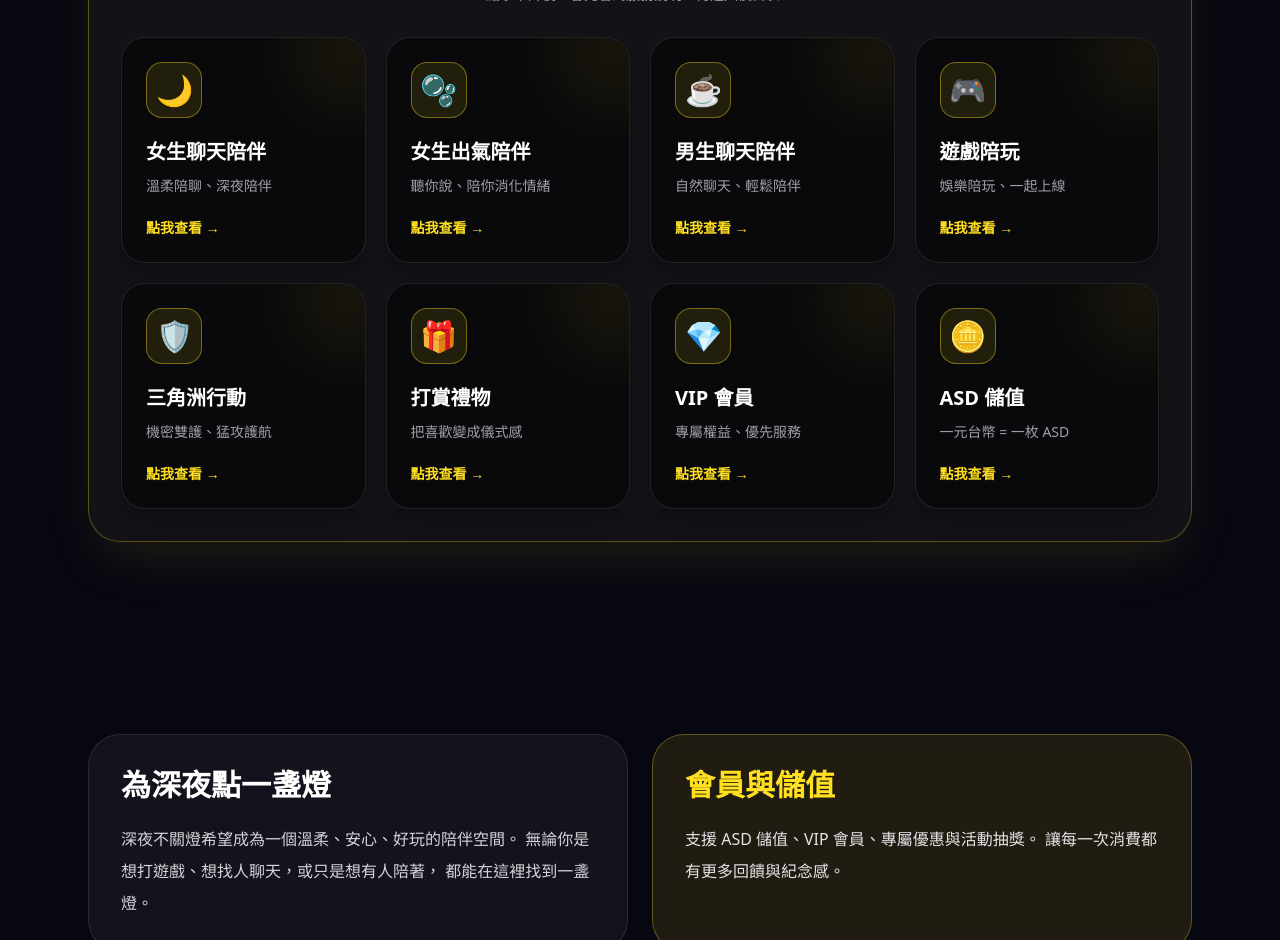
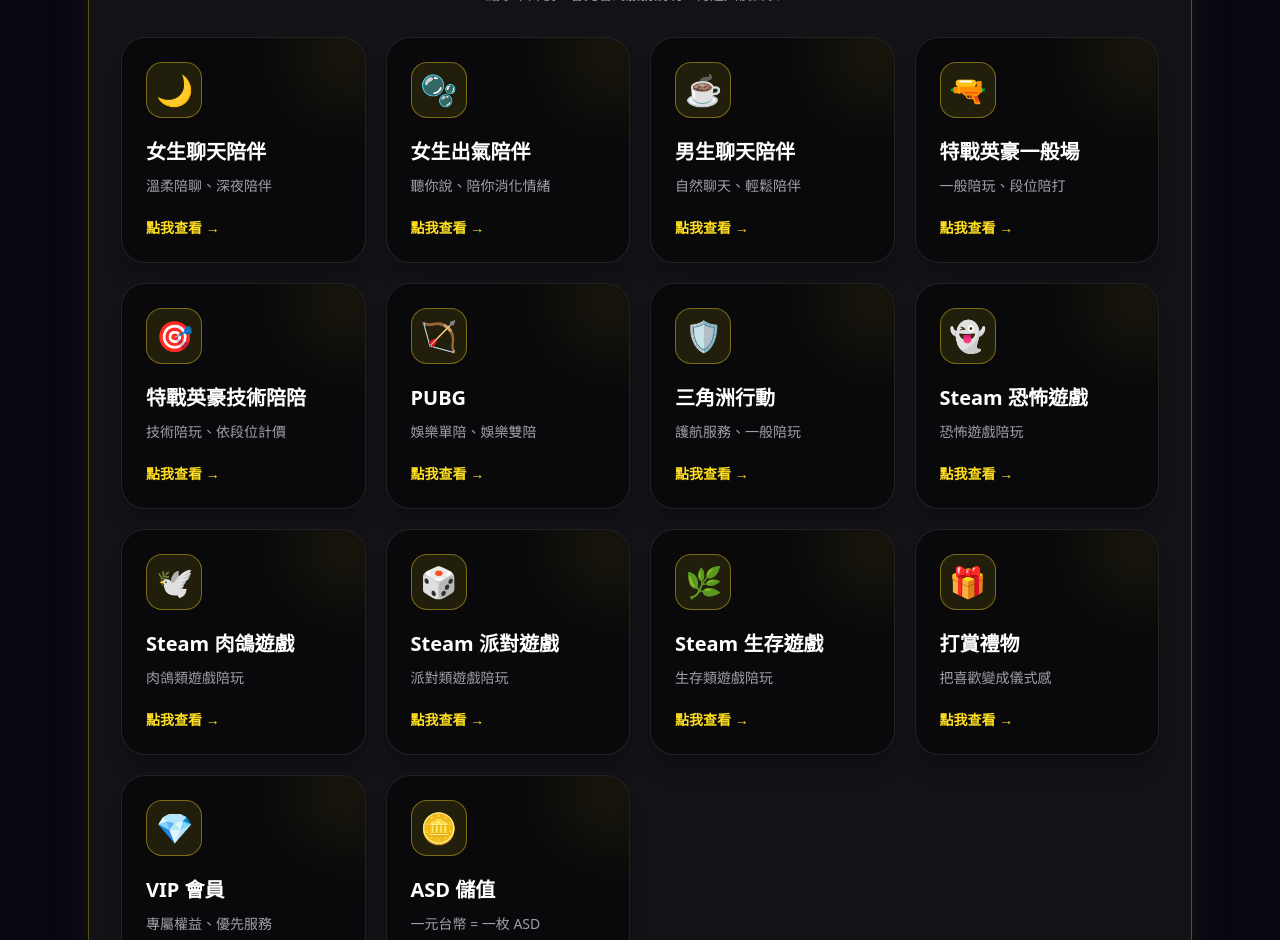
Before and after one commit to moxu09/wearestilllhere, a Next.js app: page / in a window 1280 px wide. Shown: the part 1860-2800 px from the top of the page. Built offline with nearby package versions, Linux system fonts and the light colour scheme.

Commit message:
縮小 detail 預約按鈕版面

```diff
--- a/app/components/PriceExplorer.tsx
+++ b/app/components/PriceExplorer.tsx
@@ -63,36 +63,267 @@ const categories: PriceCategory[] = [
     ],
   },
   {
-    id: "game",
-    emoji: "🎮",
-    title: "遊戲陪玩",
-    subtitle: "娛樂陪玩、一起上線",
+    id: "valorant-normal",
+    emoji: "🔫",
+    title: "特戰英豪一般場",
+    subtitle: "一般陪玩、段位陪打",
     description:
-      "適合想找人一起玩遊戲、雙排、組隊、破冰，或是單純想讓遊戲過程更熱鬧的闆闆。",
-    suitable: ["想找人一起玩", "想雙排或組隊", "不想一個人打遊戲", "想要歡樂氣氛"],
+      "適合想找人一起打特戰英豪、輕鬆上線、雙排或依照段位安排陪玩的闆闆。",
+    suitable: [
+      "想找人一起打瓦",
+      "想輕鬆雙排",
+      "想照段位安排陪玩",
+      "不想一個人排",
+    ],
     prices: [
-      { name: "單陪", price: "99 / 289 / 459 元" },
-      { name: "雙陪", price: "180 / 499 元" },
-      { name: "特殊方案", price: "888 元" },
+      {
+        name: "一般場",
+        price: "250 元 / 小時",
+      },
+      {
+        name: "黃金含以下",
+        price: "250 元 / 小時",
+      },
+      {
+        name: "白金",
+        price: "260 元 / 小時",
+      },
+      {
+        name: "鑽石",
+        price: "270 元 / 小時",
+      },
+      {
+        name: "超凡",
+        price: "310 元 / 小時",
+      },
+      {
+        name: "超凡以上",
+        price: "請查看技術陪陪",
+      },
     ],
   },
+
+  {
+    id: "valorant-tech",
+    emoji: "🎯",
+    title: "特戰英豪技術陪陪",
+    subtitle: "技術陪玩、依段位計價",
+    description:
+      "適合想找技術陪玩、需要更高段位陪打，或想依照需求安排技術陪陪的闆闆。",
+    suitable: [
+      "想找技術陪玩",
+      "想依段位安排",
+      "想要更穩定對局",
+      "需要高段位陪打",
+    ],
+    prices: [
+      {
+        name: "黃金",
+        price: "260 元 / 小時",
+        note: "含以下及匹配。",
+      },
+      {
+        name: "白金",
+        price: "180 元 / 局",
+      },
+      {
+        name: "鑽石",
+        price: "210 元 / 局",
+      },
+      {
+        name: "超凡",
+        price: "240 元 / 局",
+      },
+      {
+        name: "神話",
+        price: "300 元 / 局",
+      },
+      {
+        name: "輻能",
+        price: "請洽詢客服",
+      },
+    ],
+  },
+
+  {
+    id: "pubg",
+    emoji: "🏹",
+    title: "PUBG",
+    subtitle: "娛樂單陪、娛樂雙陪",
+    description:
+      "適合想找人一起吃雞、娛樂陪玩、語音互動，或深夜想找人一起組隊的闆闆。",
+    suitable: [
+      "想找人一起玩 PUBG",
+      "想語音互動",
+      "想單陪或雙陪",
+      "想要深夜陪伴",
+    ],
+    prices: [
+      {
+        name: "娛樂單陪｜1 場",
+        price: "99 元 / 場",
+      },
+      {
+        name: "娛樂單陪｜3 場",
+        price: "289 元 / 3 場",
+      },
+      {
+        name: "娛樂單陪｜5 場",
+        price: "459 元 / 5 場",
+      },
+      {
+        name: "娛樂雙陪｜1 場",
+        price: "180 元 / 場",
+      },
+      {
+        name: "娛樂雙陪｜3 場",
+        price: "499 元 / 3 場",
+      },
+      {
+        name: "娛樂雙陪｜5 場",
+        price: "888 元 / 5 場",
+      },
+      {
+        name: "深夜加成",
+        price: "00:00 後開始計算",
+        note: "300 元以下訂單金額加收 10%；300 元以上訂單金額加收 5%。",
+      },
+    ],
+  },
+
   {
     id: "delta",
     emoji: "🛡️",
     title: "三角洲行動",
-    subtitle: "機密雙護、猛攻護航",
+    subtitle: "護航服務、一般陪玩",
     description:
-      "適合需要護航、陪打、保底規劃，或想要更穩定遊戲體驗的闆闆。",
-    suitable: ["想要護航", "想打保底", "想穩定遊戲體驗", "想找熟悉玩法的人陪"],
+      "適合需要護航、陪打、保底規劃，或想要穩定完成任務與高價值物資帶出的闆闆。",
+    suitable: [
+      "想要護航",
+      "想打保底",
+      "想完成高強度任務",
+      "想找專業團隊陪玩",
+    ],
     prices: [
-      { name: "機密雙護｜無保", price: "600 元 / 小時" },
-      { name: "機密雙護｜保底 1000 萬", price: "800 元 / 小時" },
-      { name: "猛攻護航｜無保", price: "700 元 / 小時" },
-      { name: "猛攻護航｜保底 1800 萬", price: "1100 元 / 小時" },
       {
-        name: "保底補充",
-        price: "時間內未達到保底，重新計算",
-        note: "以第一把開局時間做計算；若時間到但對局未結束，當局仍計算保底內。",
+        name: "機密雙護｜基本無保",
+        price: "600 元 / 小時",
+      },
+      {
+        name: "機密雙護｜有保底",
+        price: "800 元 / 小時",
+        note: "保底金額：1000 萬。",
+      },
+      {
+        name: "猛攻護航｜基本無保",
+        price: "700 元 / 小時",
+      },
+      {
+        name: "猛攻護航｜有保底",
+        price: "1100 元 / 小時",
+        note: "保底金額：1800 萬。",
+      },
+      {
+        name: "一般陪玩",
+        price: "280 元 / 小時",
+      },
+      {
+        name: "3x3 方案",
+        price: "請洽談客服",
+        note: "依需求客製隊伍與戰術配置，價格另行評估。",
+      },
+      {
+        name: "補充說明",
+        price: "以第一把開局時間做計算",
+        note: "若是時間到但對局未結束，當局仍計算保底內。",
+      },
+    ],
+  },
+
+  {
+    id: "steam-horror",
+    emoji: "👻",
+    title: "Steam 恐怖遊戲",
+    subtitle: "恐怖遊戲陪玩",
+    description:
+      "適合想找人一起玩恐怖遊戲、壯膽、語音互動，或想一起被嚇的闆闆。",
+    suitable: [
+      "想玩恐怖遊戲",
+      "需要人陪壯膽",
+      "想語音互動",
+      "想一起被嚇",
+    ],
+    prices: [
+      {
+        name: "恐怖遊戲",
+        price: "250 元 / 小時",
+        note: "精神病院 / Devour / DBD / Lunch Lady / Content Warning / Escape the Backrooms / Lethal Company / REPO / Emissary Zero。",
+      },
+    ],
+  },
+
+  {
+    id: "steam-roguelike",
+    emoji: "🕊️",
+    title: "Steam 肉鴿遊戲",
+    subtitle: "肉鴿類遊戲陪玩",
+    description:
+      "適合想找人一起刷關卡、打配合、慢慢農進度，或想要有人一起探索的闆闆。",
+    suitable: [
+      "想一起刷關卡",
+      "想找人配合",
+      "想慢慢農進度",
+      "想一起探索",
+    ],
+    prices: [
+      {
+        name: "肉鴿遊戲",
+        price: "240 元 / 小時",
+        note: "傳送地下城 / World War 2 / Dying Light / Bloons TD 6。",
+      },
+    ],
+  },
+
+  {
+    id: "steam-party",
+    emoji: "🎲",
+    title: "Steam 派對遊戲",
+    subtitle: "派對類遊戲陪玩",
+    description:
+      "適合想找人一起玩派對遊戲、搞笑互動、多人娛樂，或想讓氣氛更熱鬧的闆闆。",
+    suitable: [
+      "想玩派對遊戲",
+      "想多人娛樂",
+      "想搞笑互動",
+      "想讓氣氛更熱鬧",
+    ],
+    prices: [
+      {
+        name: "派對遊戲",
+        price: "230 元 / 小時",
+        note: "PICO PARK 2 / For The King / Liar’s Bar / Ember Knights / Witch It。",
+      },
+    ],
+  },
+
+  {
+    id: "steam-survival",
+    emoji: "🌿",
+    title: "Steam 生存遊戲",
+    subtitle: "生存類遊戲陪玩",
+    description:
+      "適合想找人一起蓋家、探索、打怪、生存合作，或想慢慢養成進度的闆闆。",
+    suitable: [
+      "想一起生存合作",
+      "想蓋家探索",
+      "想慢慢養成",
+      "想找人一起冒險",
+    ],
+    prices: [
+      {
+        name: "生存遊戲",
+        price: "260 元 / 小時",
+        note: "Grounded / Palia / Craftopia / Once Human / Core Keeper。",
       },
     ],
   },
```
